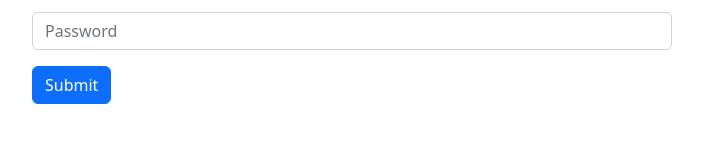
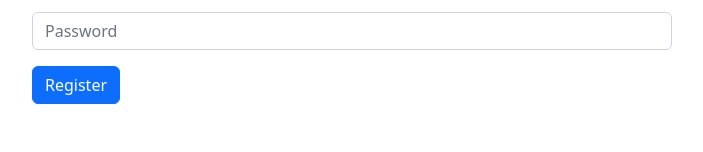
Before and after one commit to raselASrock/email-password-auth, a React (Create React App) app: page / in a window 1280 px wide. Shown: the part 148-300 px from the top of the page, without its empty margins (288-991 px from the left). Built offline with nearby package versions, Linux system fonts and the light colour scheme.

Commit message:
bootstrap[ format

```diff
--- a/src/Components/RegisterReactBootstrap/RegisterReactBootstrap.js
+++ b/src/Components/RegisterReactBootstrap/RegisterReactBootstrap.js
@@ -2,21 +2,28 @@ import React from "react";
 import Button from "react-bootstrap/Button";
 import Form from "react-bootstrap/Form";
 const RegisterReactBootstrap = () => {
+const handleRegister = (event) =>{
+  event.preventDefault();
+  const email = event.target.email.value;
+  const password = event.target.password.value;
+  console.log(email, password);
+}
+
   return (
     <div className="w-50 mx-auto">
       <h3 className="text-primary">Please Register</h3>
-      <Form>
+      <Form onSubmit={handleRegister}>
         <Form.Group className="mb-3" controlId="formBasicEmail">
           <Form.Label>Email address</Form.Label>
-          <Form.Control type="email" placeholder="Enter email" />
+          <Form.Control name="email" type="email" placeholder="Enter email" />
         </Form.Group>
 
         <Form.Group className="mb-3" controlId="formBasicPassword">
           <Form.Label>Password</Form.Label>
-          <Form.Control type="password" placeholder="Password" />
+          <Form.Control name="password" type="password" placeholder="Password" />
         </Form.Group>
         <Button variant="primary" type="submit">
-          Submit
+          Register
         </Button>
       </Form>
     </div>
```
